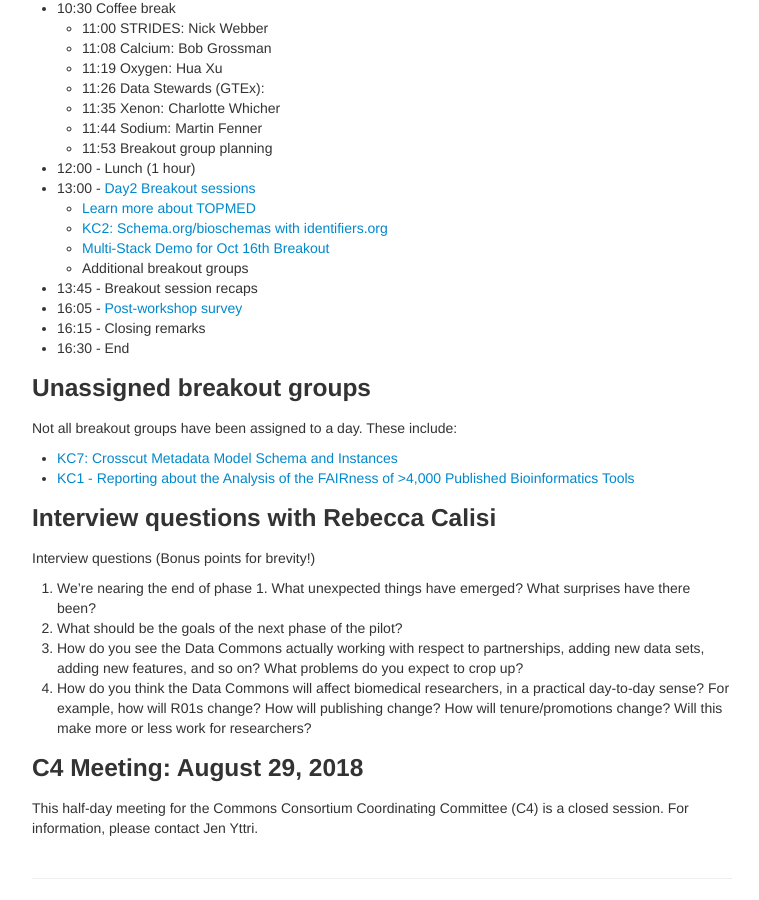
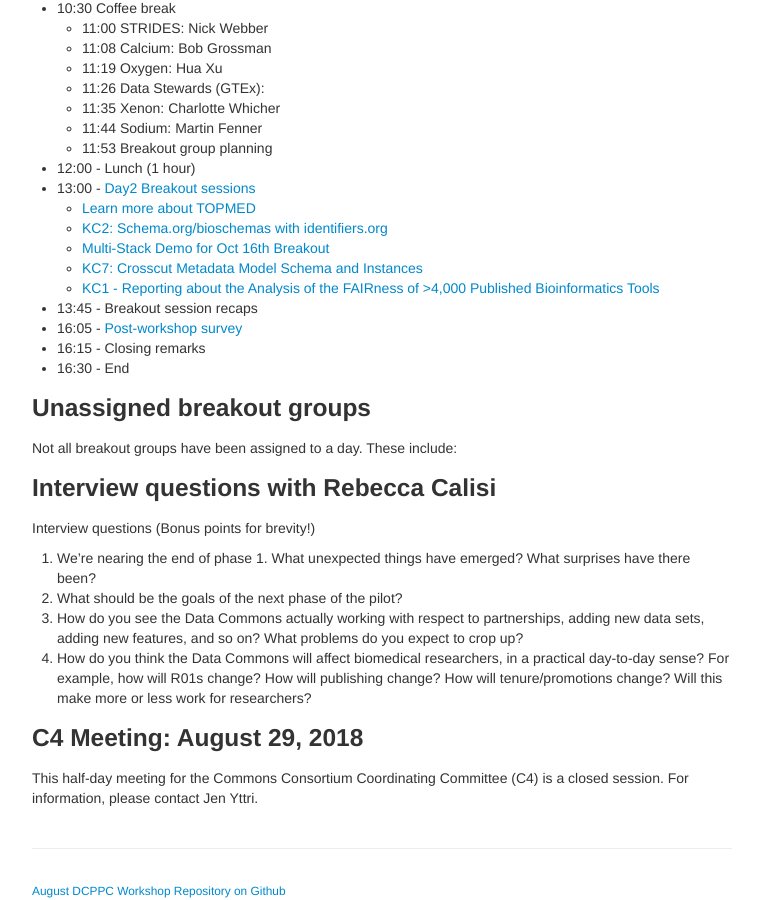
Before and after one commit to dcppc/2018-august-workshop, a Jekyll site: the page built from docs/agenda.md, in a window 1280 px wide and 900 px high, scrolled down 1348 px. Shown: the whole window, without its empty margins (258-1017 px from the left). Built offline with Jekyll 4.4.1, drawn with Linux system fonts in a browser that asks for light colours; part of the change alters nothing that is shown.

Commit message:
update breakouts

```diff
--- a/docs/agenda.md
+++ b/docs/agenda.md
@@ -75,7 +75,8 @@ Group Dinner: _Dinner will be at Fogo de Chao. Stay tuned for details!_
 	- [Learn more about TOPMED](https://github.com/dcppc/2018-august-workshop/issues/5)
 	- [KC2: Schema.org/bioschemas with identifiers.org](https://github.com/dcppc/2018-august-workshop/issues/10)
 	- [Multi-Stack Demo for Oct 16th Breakout](https://github.com/dcppc/2018-august-workshop/issues/18)
-	- Additional breakout groups
+	- [KC7: Crosscut Metadata Model Schema and Instances](https://github.com/dcppc/2018-august-workshop/issues/11)
+	- [KC1 - Reporting about the Analysis of the FAIRness of >4,000 Published Bioinformatics Tools](https://github.com/dcppc/2018-august-workshop/issues/17)
 - 13:45 - Breakout session recaps
 - 16:05 - [Post-workshop survey](https://ucdavis.co1.qualtrics.com/jfe/form/SV_43isVLx7nDYnOuN)
 - 16:15 - Closing remarks
@@ -84,8 +85,6 @@ Group Dinner: _Dinner will be at Fogo de Chao. Stay tuned for details!_
 ### Unassigned breakout groups
 
 Not all breakout groups have been assigned to a day. These include:
-- [KC7: Crosscut Metadata Model Schema and Instances](https://github.com/dcppc/2018-august-workshop/issues/11)
-- [KC1 - Reporting about the Analysis of the FAIRness of >4,000 Published Bioinformatics Tools](https://github.com/dcppc/2018-august-workshop/issues/17)
 
 
 ### Interview questions with Rebecca Calisi
```
